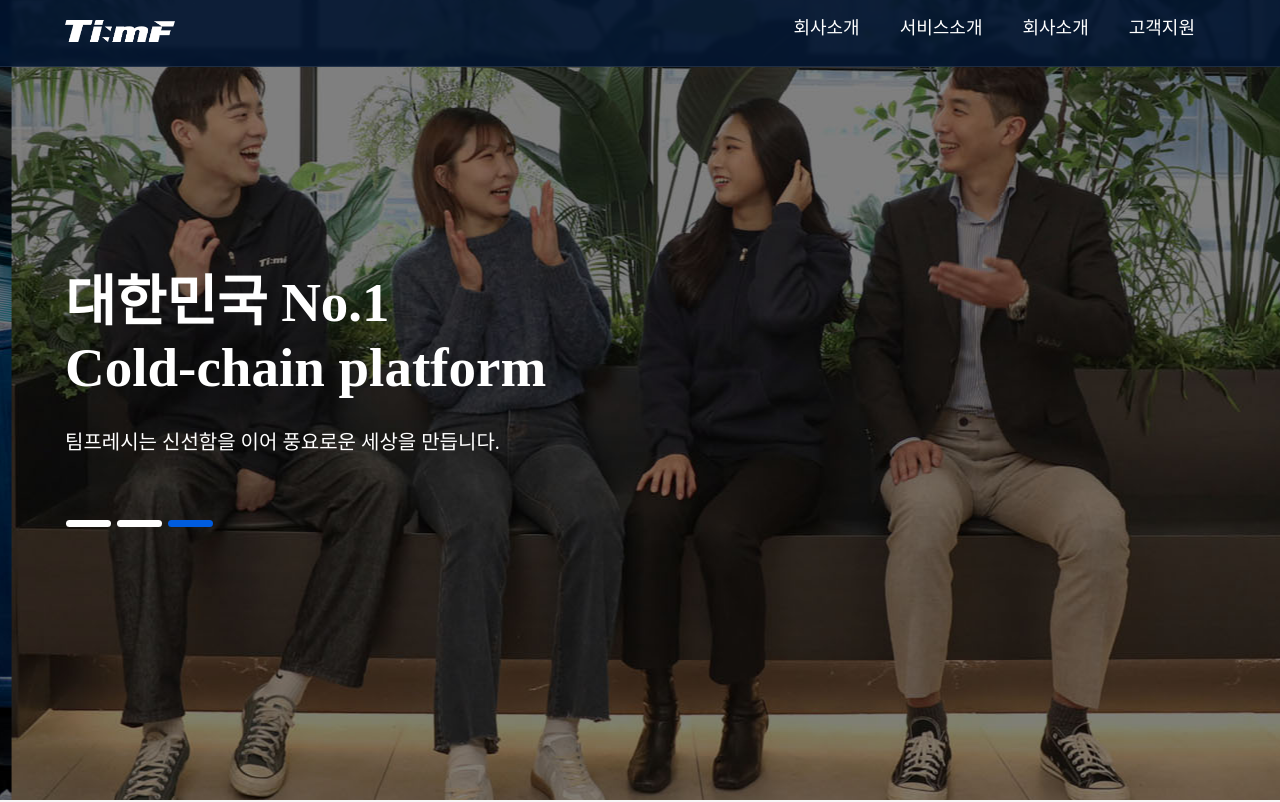
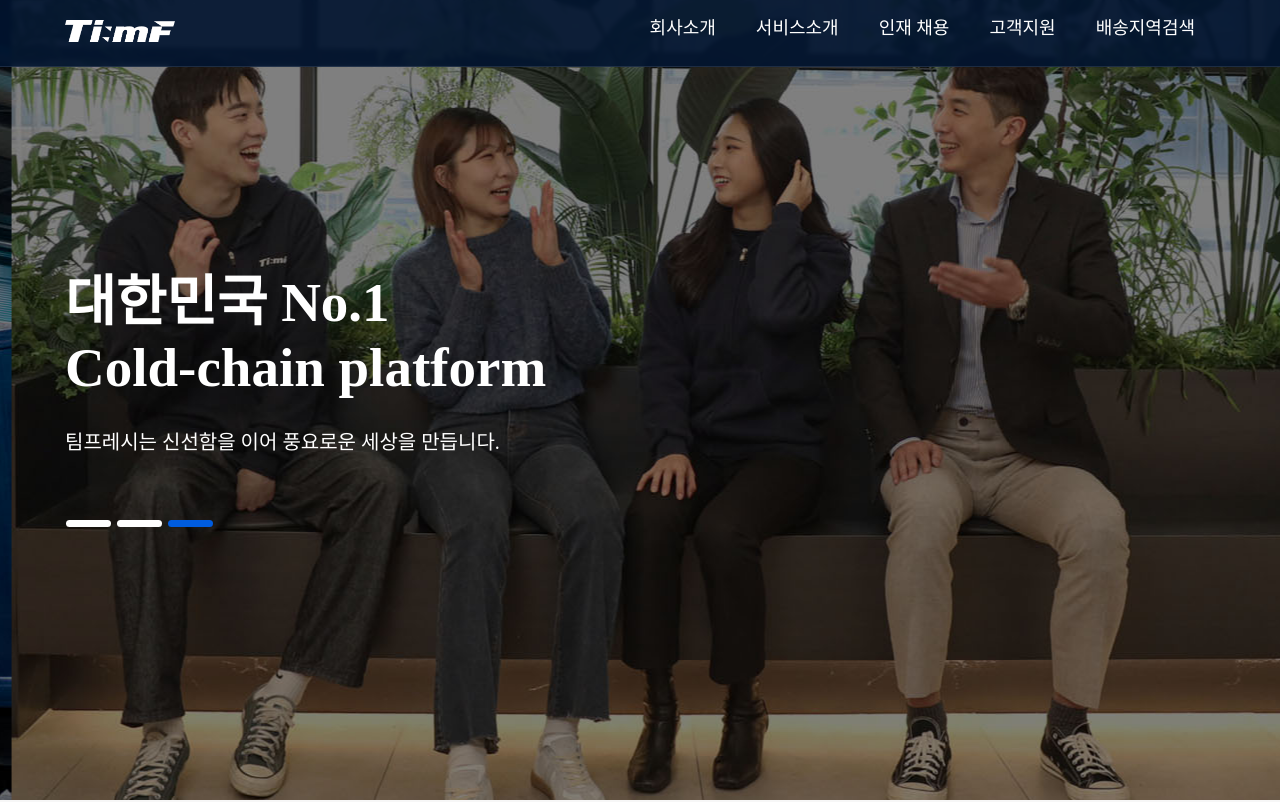
Before and after one commit to KongWooJeong/TeamFreash, a React (Create React App) app: page / in a window 1280 px wide. Shown: the top 802 px of the page. Built offline with nearby package versions, Linux system fonts and the light colour scheme; some icons are missing.

Commit message:
feat: Add page change

```diff
--- a/src/app/App.tsx
+++ b/src/app/App.tsx
@@ -1,9 +1,14 @@
-import React from "react";
+import React, { useState } from "react";
 
 import styled, { createGlobalStyle } from "styled-components";
 
 import Layout from "../components/Layout";
 import Main from "../pages/Main";
+import DeliveryAreaSearch from "../pages/DeliveryAreaSearch";
+
+interface PageInfo {
+  [key: string]: React.ReactElement;
+}
 
 const GlobalStyle = createGlobalStyle`
   * {
@@ -19,15 +24,34 @@ const Wrapper = styled.div`
   min-width: 1210px;
   max-width: 2000px;
   margin: 0 auto;
+
+  .empty-page {
+    height: 100vh;
+  }
 `;
 
+const pageInfo: PageInfo = {
+  main: <Main />,
+  deliveryAreaSearch: <DeliveryAreaSearch />,
+};
+
 function App() {
+  const [currentPage, setCurrentPage] = useState<string>("main");
+
   return (
     <>
       <GlobalStyle />
       <Wrapper>
-        <Layout>
-          <Main />
+        <Layout
+          onChangePage={(page) => {
+            setCurrentPage(page);
+          }}
+        >
+          {pageInfo[currentPage] ? (
+            pageInfo[currentPage]
+          ) : (
+            <div className="empty-page">빈페이지</div>
+          )}
         </Layout>
       </Wrapper>
     </>
--- a/src/components/Header.tsx
+++ b/src/components/Header.tsx
@@ -3,6 +3,10 @@ import React from "react";
 import styled from "styled-components";
 
 import logo from "../assets/logo_Teamfresh.png";
+
+interface Props {
+  onSelectPage: (page: string) => void;
+}
 
 const HeaderWrapper = styled.div`
   display: table;
@@ -81,11 +85,16 @@ const HeaderWrapper = styled.div`
   }
 `;
 
-const Header: React.FC = () => {
+const Header: React.FC<Props> = ({ onSelectPage }) => {
   return (
     <HeaderWrapper>
       <div className="header">
-        <div className="logo">
+        <div
+          className="logo"
+          onClick={() => {
+            onSelectPage("main");
+          }}
+        >
           <a>
             <img src={logo} />
           </a>
@@ -93,16 +102,49 @@ const Header: React.FC = () => {
         <div className="menu">
           <ul>
             <li>
-              <a>회사소개</a>
+              <a
+                onClick={() => {
+                  onSelectPage("");
+                }}
+              >
+                회사소개
+              </a>
             </li>
             <li>
-              <a>서비스소개</a>
+              <a
+                onClick={() => {
+                  onSelectPage("");
+                }}
+              >
+                서비스소개
+              </a>
             </li>
             <li>
-              <a>회사소개</a>
+              <a
+                onClick={() => {
+                  onSelectPage("");
+                }}
+              >
+                인재 채용
+              </a>
             </li>
             <li>
-              <a>고객지원</a>
+              <a
+                onClick={() => {
+                  onSelectPage("");
+                }}
+              >
+                고객지원
+              </a>
+            </li>
+            <li>
+              <a
+                onClick={() => {
+                  onSelectPage("deliveryAreaSearch");
+                }}
+              >
+                배송지역검색
+              </a>
             </li>
           </ul>
         </div>
--- a/src/components/Layout.tsx
+++ b/src/components/Layout.tsx
@@ -3,14 +3,15 @@ import React from "react";
 import Header from "./Header";
 import Footer from "./Footer";
 
-type Props = {
+interface Props {
+  onChangePage: (page: string) => void;
   children: JSX.Element;
-};
+}
 
-const Layout: React.FC<Props> = ({ children }) => {
+const Layout: React.FC<Props> = ({ onChangePage, children }) => {
   return (
     <>
-      <Header />
+      <Header onSelectPage={onChangePage} />
       {children}
       <Footer />
     </>
```
